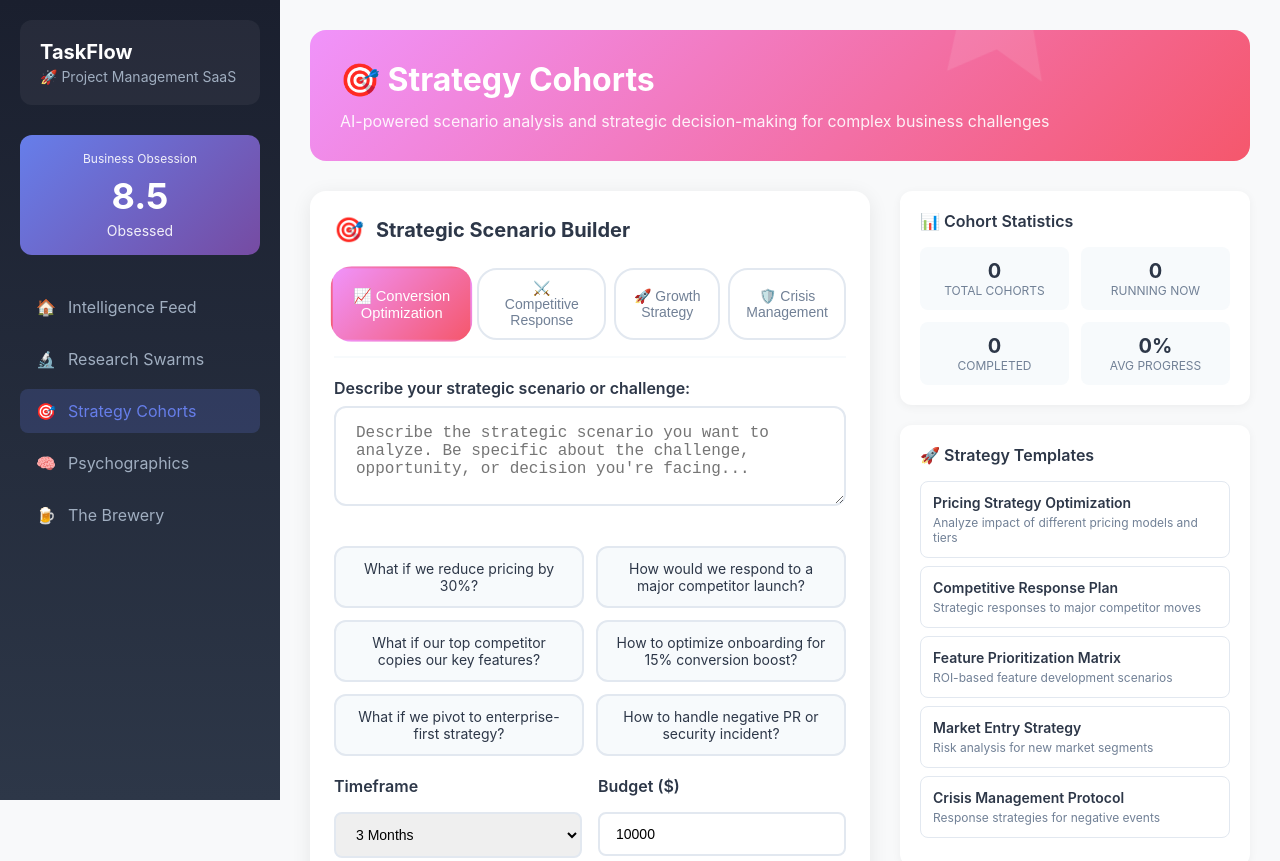
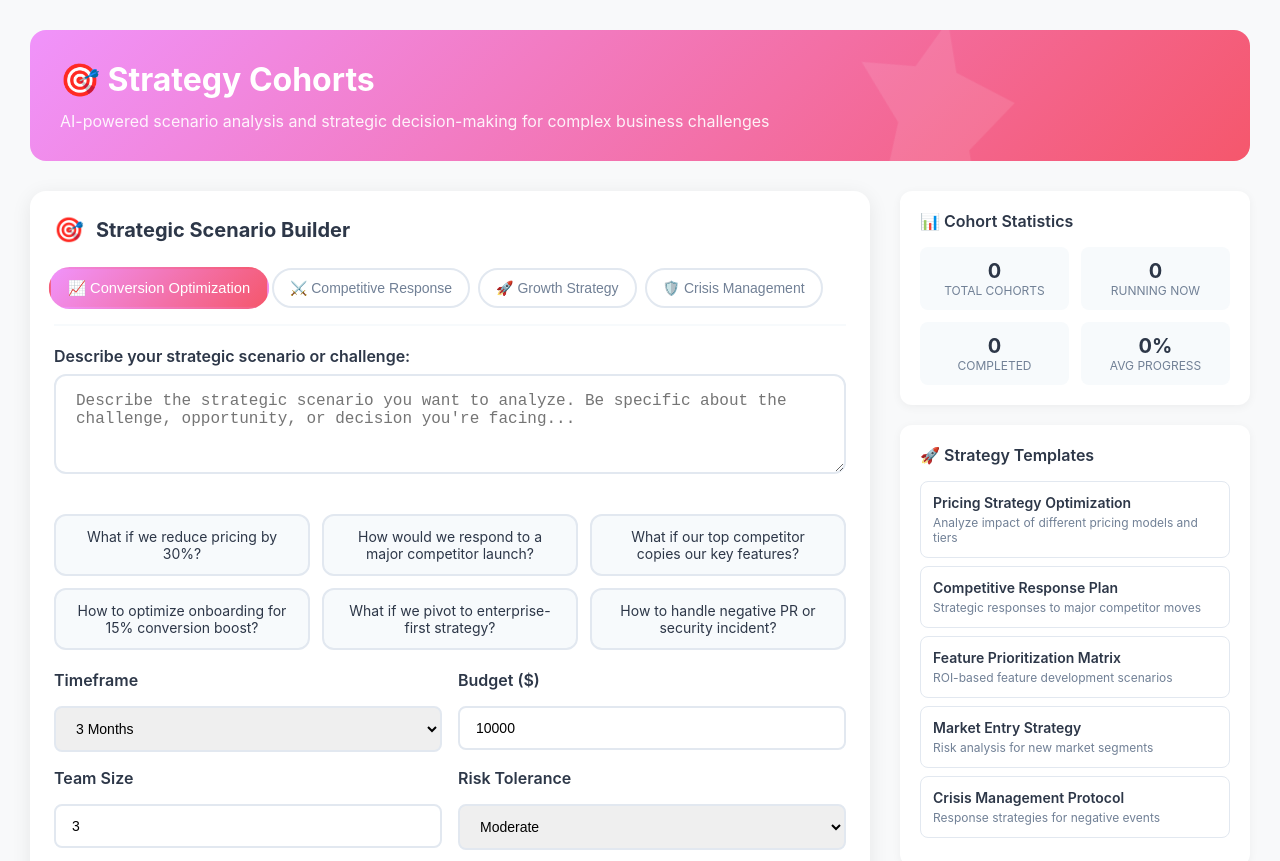
Before and after one commit to Harikumar97/refleqt-prototype, a plain HTML site: page pages/strategy-cohorts.html in a window 1280 px wide. Shown: the top 861 px of the page. Drawn offline with nearby package versions, Linux system fonts and the light colour scheme.

Commit message:
Update strategy-cohorts.html

```diff
--- a/pages/strategy-cohorts.html
+++ b/pages/strategy-cohorts.html
@@ -20,84 +20,10 @@
             color: #2d3748;
         }
 
-        /* Sidebar */
-        .sidebar {
-            position: fixed;
-            left: 0;
-            top: 0;
-            width: 280px;
-            height: 100vh;
-            background: linear-gradient(180deg, #1a1f2e 0%, #2d3748 100%);
-            color: white;
-            padding: 20px;
-            overflow-y: auto;
-            z-index: 1000;
-        }
-
-        .company-header {
-            padding: 20px;
-            background: rgba(255, 255, 255, 0.05);
-            border-radius: 12px;
-            margin-bottom: 30px;
-        }
-
-        .company-name {
-            font-size: 20px;
-            font-weight: bold;
-            margin-bottom: 4px;
-        }
-
-        .company-location {
-            font-size: 14px;
-            color: #a0aec0;
-        }
-
-        .obsession-widget {
-            background: linear-gradient(135deg, #667eea 0%, #764ba2 100%);
-            padding: 16px;
-            border-radius: 12px;
-            margin-bottom: 30px;
-            text-align: center;
-        }
-
-        .obsession-score-large {
-            font-size: 36px;
-            font-weight: bold;
-        }
-
-        .nav-menu {
-            list-style: none;
-        }
-
-        .nav-item {
-            margin-bottom: 8px;
-        }
-
-        .nav-link {
-            display: flex;
-            align-items: center;
-            gap: 12px;
-            padding: 12px 16px;
-            color: #a0aec0;
-            text-decoration: none;
-            border-radius: 8px;
-            transition: all 0.3s;
-        }
-
-        .nav-link.active {
-            background: rgba(102, 126, 234, 0.2);
-            color: #667eea;
-        }
-
-        .nav-icon {
-            width: 20px;
-            text-align: center;
-        }
-
         /* Main Content */
         .main-content {
-            margin-left: 280px;
             padding: 30px;
+            width: 100%;
         }
 
         .cohorts-header {
@@ -818,12 +744,8 @@
         }
 
         @media (max-width: 768px) {
-            .sidebar {
-                transform: translateX(-100%);
-            }
-
             .main-content {
-                margin-left: 0;
+                padding: 20px;
             }
 
             .scenario-variables {
@@ -1027,9 +949,6 @@
             };
 
             return (
-                <div>
-                    <Sidebar obsessionScore={obsessionScore} />
-
                 <div className="main-content">
                     <div className="cohorts-header">
                         <h1 className="cohorts-title">🎯 Strategy Cohorts</h1>
@@ -1060,50 +979,12 @@
 
                         <StrategyControlPanel activeCohorts={activeCohorts} />
                     </div>
-                    </div>
 
                     <CohortResultsModal
                         show={showModal}
                         onClose={() => setShowModal(false)}
                         content={modalContent}
                     />
-                </div>
-            );
-        }
-
-        // Sidebar Component
-        function Sidebar({ obsessionScore }) {
-            const navItems = [
-                { id: 'intelligence', icon: '🏠', name: 'Intelligence Feed', active: false },
-                { id: 'swarms', icon: '🔬', name: 'Research Swarms', active: false },
-                { id: 'cohorts', icon: '🎯', name: 'Strategy Cohorts', active: true },
-                { id: 'psychographics', icon: '🧠', name: 'Psychographics', active: false },
-                { id: 'brewery', icon: '🍺', name: 'The Brewery', active: false }
-            ];
-
-            return (
-                <div className="sidebar">
-                    <div className="company-header">
-                        <div className="company-name">TaskFlow</div>
-                        <div className="company-location">🚀 Project Management SaaS</div>
-                    </div>
-
-                    <div className="obsession-widget">
-                        <div style={{fontSize: '12px', opacity: 0.9, marginBottom: '8px'}}>Business Obsession</div>
-                        <div className="obsession-score-large">{obsessionScore.toFixed(1)}</div>
-                        <div style={{fontSize: '14px', opacity: 0.9, marginTop: '4px'}}>Obsessed</div>
-                    </div>
-
-                    <ul className="nav-menu">
-                        {navItems.map(item => (
-                            <li key={item.id} className="nav-item">
-                                <a href="#" className={`nav-link ${item.active ? 'active' : ''}`}>
-                                    <span className="nav-icon">{item.icon}</span>
-                                    <span>{item.name}</span>
-                                </a>
-                            </li>
-                        ))}
-                    </ul>
                 </div>
             );
         }
@@ -1424,7 +1305,6 @@
 
             return (
                 <div className="strategy-control-panel">
-                    {/* Strategy Statistics */}
                     <div className="strategy-stats">
                         <h3 className="strategy-stats-title">📊 Cohort Statistics</h3>
                         <div className="strategy-stats-grid">
@@ -1447,7 +1327,6 @@
                         </div>
                     </div>
 
-                    {/* Strategy Templates */}
                     <div className="strategy-templates">
                         <h3 className="strategy-stats-title">🚀 Strategy Templates</h3>
                         {strategyTemplates.map((template, index) => (
@@ -1458,7 +1337,6 @@
                         ))}
                     </div>
 
-                    {/* Recent Strategic Insights */}
                     <div className="recent-strategies">
                         <h3 className="strategy-stats-title">💡 Recent Strategic Insights</h3>
                         {recentStrategies.map((strategy, index) => (
@@ -1544,7 +1422,6 @@
                         </div>
 
                         <div className="scenario-analysis">
-                            {/* Executive Summary */}
                             <div className="analysis-section">
                                 <h3>📋 Executive Summary</h3>
                                 <p style={{lineHeight: '1.6', color: '#4a5568', marginBottom: '16px'}}>
@@ -1558,7 +1435,6 @@
                                 </div>
                             </div>
 
-                            {/* Scenario Comparison */}
                             <div className="analysis-section">
                                 <h3>📊 Scenario Outcomes Comparison</h3>
                                 <div className="scenarios-comparison">
@@ -1618,7 +1494,6 @@
                                 </div>
                             </div>
 
-                            {/* Risk Analysis */}
                             <div className="analysis-section">
                                 <h3>⚠️ Risk Assessment Matrix</h3>
                                 <div className="risk-matrix">
@@ -1631,7 +1506,6 @@
                                 </div>
                             </div>
 
-                            {/* Strategic Recommendations */}
                             <div className="analysis-section">
                                 <h3>🎯 Strategic Recommendations</h3>
                                 <div className="strategic-recommendations">
@@ -1650,7 +1524,6 @@
                                 </div>
                             </div>
 
-                            {/* Success Metrics */}
                             <div className="analysis-section">
                                 <h3>📈 Success Metrics & KPIs</h3>
                                 <div style={{background: 'white', border: '1px solid #e2e8f0', borderRadius: '8px', padding: '16px'}}>
```
Lines whose indentation alone changed are shown as unchanged.
